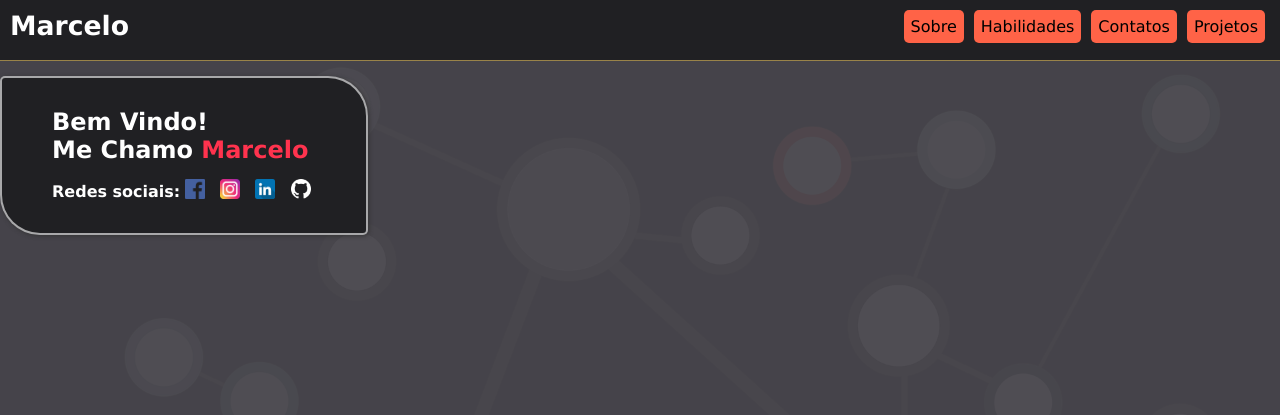
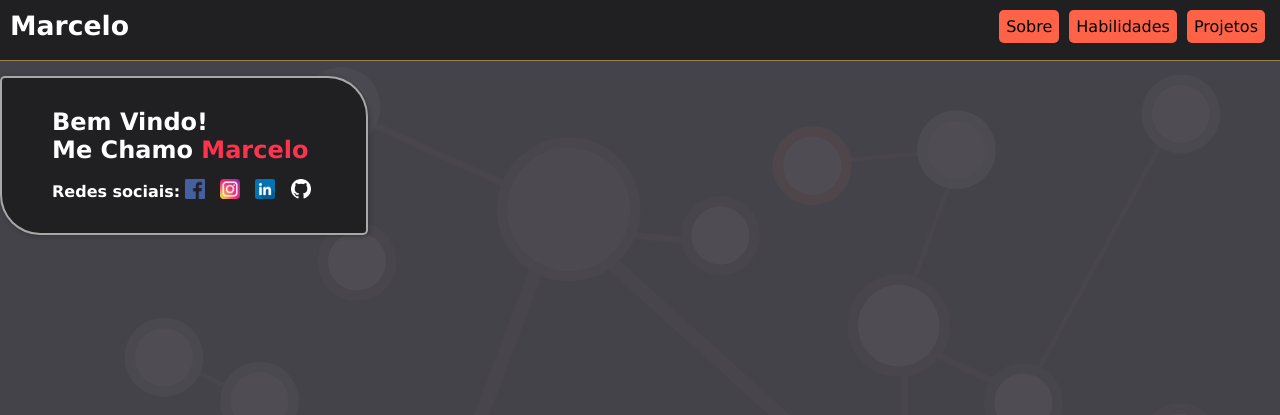
Before and after one commit to marcelo-py/portfolio3.0, a Django app: template portfolio/templates/index.html in a window 1280 px wide. Shown: the top 415 px of the page. Run offline with Django 3.2, Linux system fonts and the light colour scheme; the template is opened without the code that fills it: values that come from a table or form of the project are taken from there, others are empty; some libraries are stand-ins or nearby versions.

Commit message:
contados retirado do nav

```diff
--- a/portfolio/templates/index.html
+++ b/portfolio/templates/index.html
@@ -9,7 +9,6 @@
             <ul>
                 <li><a href="#pai-sobre">Sobre</a></li>
                 <li><a href="#habilidades">Habilidades</a></li>
-                <li><a href="">Contatos</a></li>
                 <li><a href="">Projetos</a></li>
             </ul>
         </nav>
```
